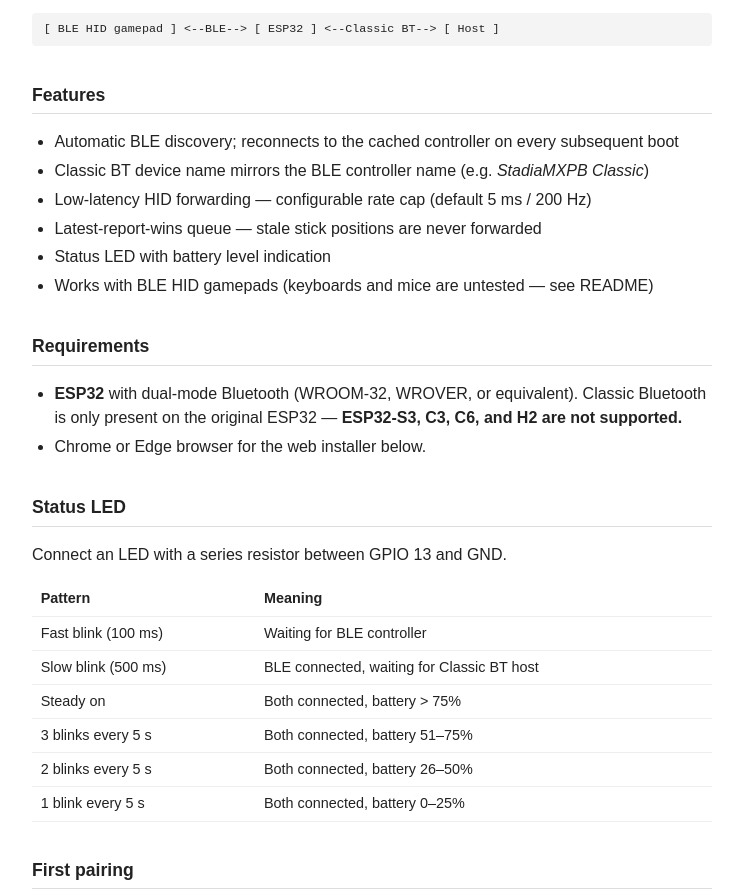
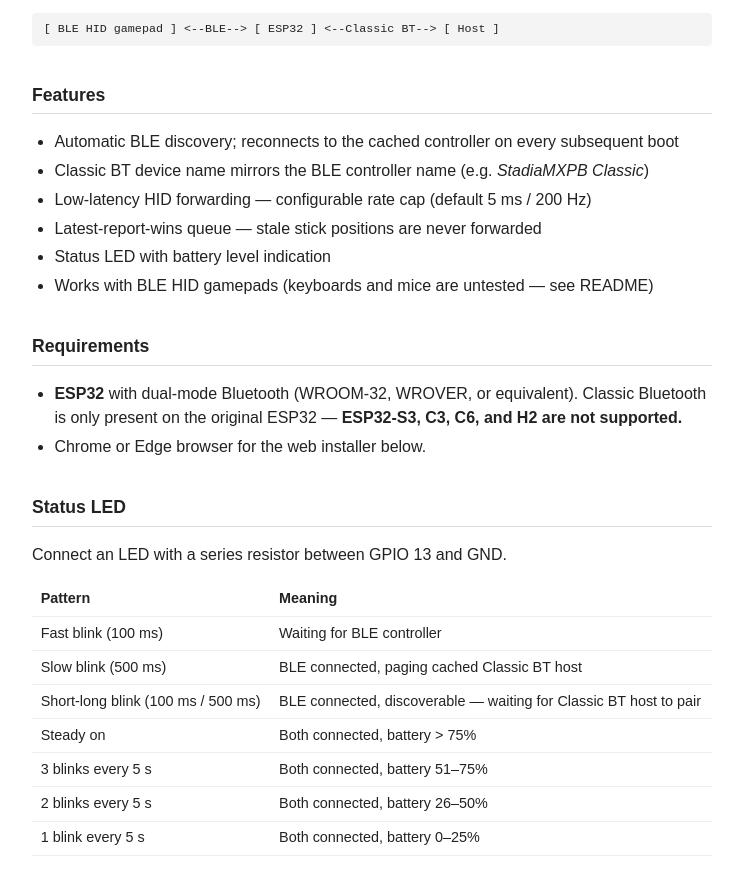
Before and after one commit to anarsoul/esp32-bthidbridge, a plain HTML site: page docs/index.html in a window 1280 px wide. Shown: the part 143-1039 px from the top of the page, without its empty margins (268-1011 px from the left). Drawn offline with Linux system fonts and the light colour scheme.

Commit message:
docs: document short-long blink LED state for discoverable mode
Add the missing short-long blink pattern (BLE connected, discoverable —
waiting for new Classic BT host to pair) to both README and web installer.
Also clarify the slow blink description to distinguish paging a cached
host from the discoverable state.

```diff
--- a/docs/index.html
+++ b/docs/index.html
@@ -70,7 +70,8 @@
   <table>
     <tr><th>Pattern</th><th>Meaning</th></tr>
     <tr><td>Fast blink (100 ms)</td><td>Waiting for BLE controller</td></tr>
-    <tr><td>Slow blink (500 ms)</td><td>BLE connected, waiting for Classic BT host</td></tr>
+    <tr><td>Slow blink (500 ms)</td><td>BLE connected, paging cached Classic BT host</td></tr>
+    <tr><td>Short-long blink (100 ms / 500 ms)</td><td>BLE connected, discoverable &mdash; waiting for Classic BT host to pair</td></tr>
     <tr><td>Steady on</td><td>Both connected, battery &gt; 75%</td></tr>
     <tr><td>3 blinks every 5 s</td><td>Both connected, battery 51–75%</td></tr>
     <tr><td>2 blinks every 5 s</td><td>Both connected, battery 26–50%</td></tr>
```
Also changed, not shown: 1 other file.
